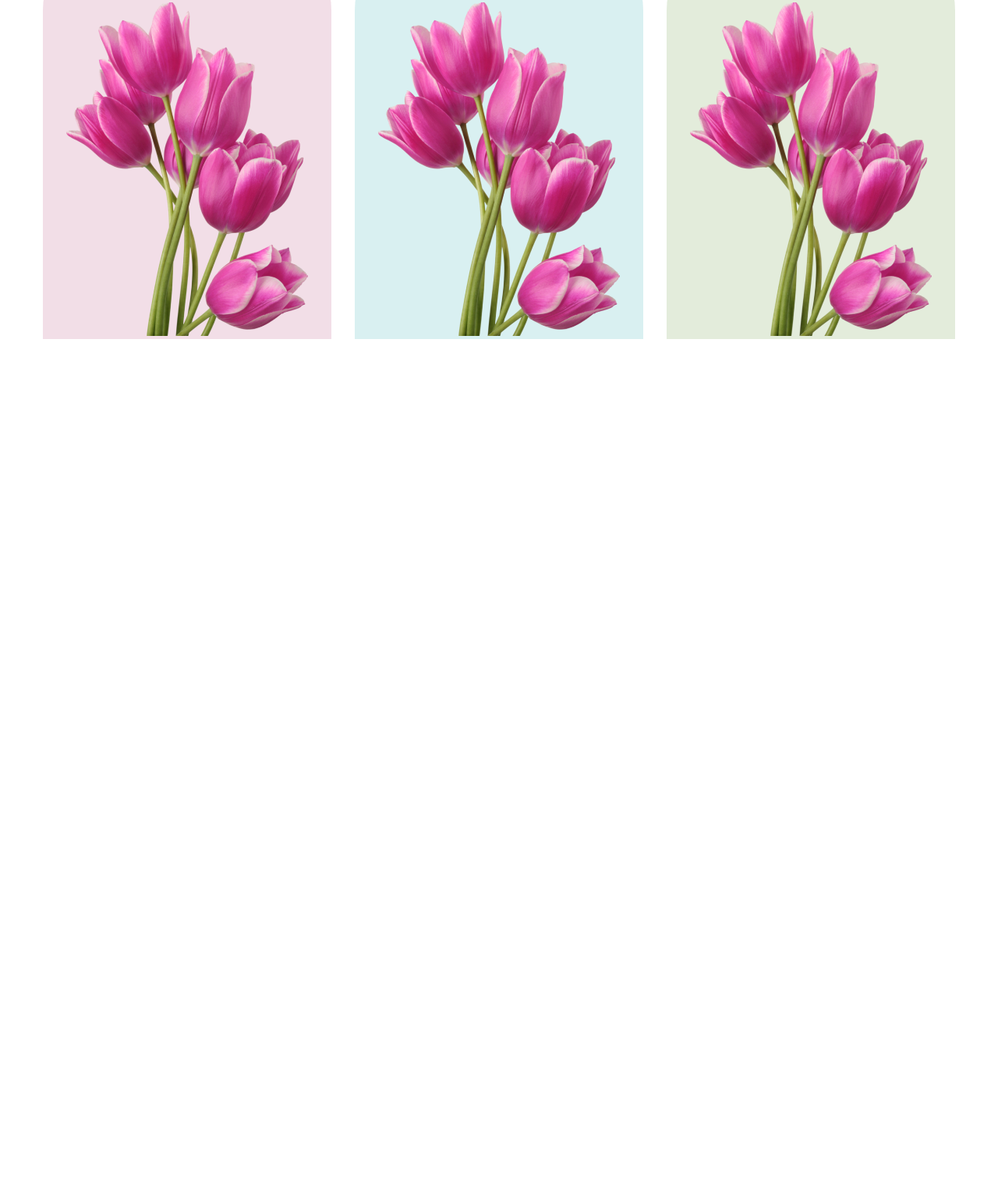
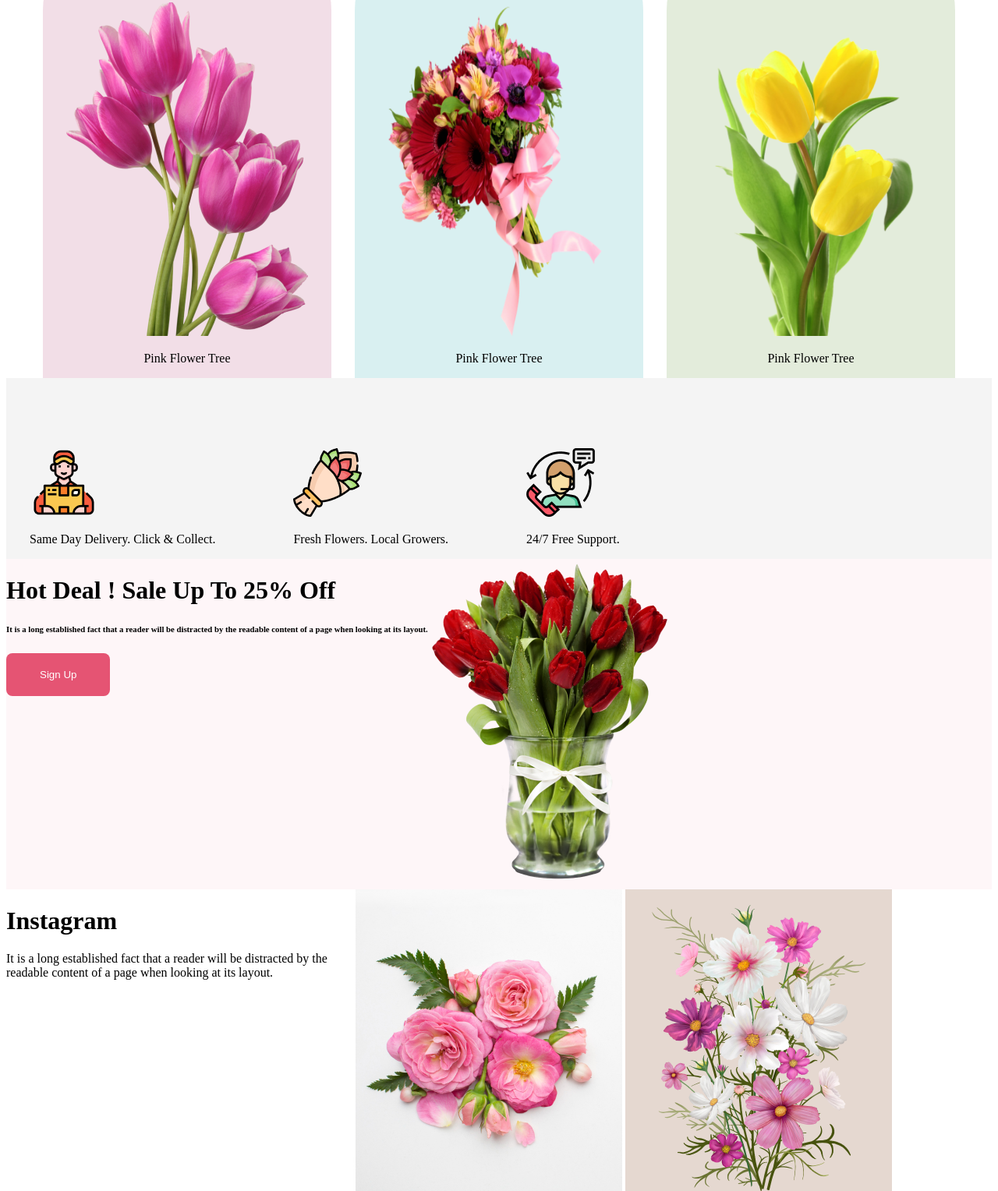
Before and after one commit to Tajuddin20424/flower-shop-assignment, a plain HTML site: page index.html in a window 1280 px wide. Shown: the part 738-2266 px from the top of the page at 78% size. Before the commit the page ends 1181 px from the top, so only its background shows below. Drawn offline with Linux system fonts and the light colour scheme.

Commit message:
added the CONTAINER ONE to CONTAINER SEVEN END

```diff
--- a/index.html
+++ b/index.html
@@ -35,24 +35,125 @@
 
 
     <!-- CONTAINER PART TWO START -->
-    <div class="conaitner-two">
+    <div class="container-two">
         <div>
             <h3>Our Featured Flowers</h3>
-            <p>It is a long established fact that a reader will be distracted by the readable content of a page when looking at its layout.</p>
+            <p>It is a long established fact that a reader will be distracted by the readable content of a page when
+                looking at its layout.</p>
         </div>
         <div class="cart-image">
             <div class="cart-one">
                 <img src="Flower Asset\pngwing 6.png" alt="">
+                <div>
+                    <p>Pink Flower Tree</p>
+                </div>
             </div>
             <div class="cart-two">
-                <img src="Flower Asset\pngwing 6.png" alt="">
+                <img src="Flower Asset/pngwing 5.png" alt="">
+                <div>
+                    <p>Pink Flower Tree</p>
+                </div>
             </div>
             <div class="cart-three">
-                <img src="Flower Asset\pngwing 6.png" alt="">
+                <img src="Flower Asset/pngwing 7.png" alt="">
+                <div>
+                    <p>Pink Flower Tree</p>
+                </div>
             </div>
         </div>
+        <!-- <div class="paragraph">
+            <p>Pink Flower Tree</p>
+            <p>Pink Flower Tree</p>
+            <p>Pink Flower Tree</p>
+        </div> -->
     </div>
     <!-- CONTAINER PART TWO END -->
+
+    <!-- CONTAINER PART THREE START -->
+    <div class="container-three">
+        <div>
+            <img src="Flower Asset/Group 57.png" alt="">
+            <p>Same Day Delivery. Click & Collect.</p>
+        </div>
+        <div>
+            <img src="Flower Asset/Group 58.png" alt="">
+            <p>Fresh Flowers. Local Growers.</p>
+        </div>
+        <div>
+            <img src="Flower Asset/Group 59.png" alt="">
+            <p>24/7 Free Support.</p>
+        </div>
+
+    </div>
+
+
+    <!-- CONTAINER PART THREE END -->
+
+    <!-- CONTAINER PART FOUR START  -->
+
+    <div class="container-four">
+        <div class="section-one">
+            <h1>Hot Deal ! Sale Up To 25% Off</h1>
+            <h6>It is a long established fact that a reader will be distracted by the readable content of a page when
+                looking at its layout.</h6>
+            <button class="btn">Sign Up</button>
+        </div>
+        <div class="section-two">
+            <img src="Flower Asset/pngwing 8.png" alt="">
+        </div>
+
+    </div>
+
+
+    <!-- CONTAINER PART FOUR END -->
+
+    <!-- CONTAINER PART FIVE START -->
+    <div class="container-five">
+        <div>
+            <h1>Instagram</h1>
+            <p>It is a long established fact that a reader will be distracted by the readable content of a page when
+                looking at its layout.</p>
+        </div>
+        <div>
+            <img src="Flower Asset/Flower 01.png" alt="">
+            <img src="Flower Asset/Rectangle 4.png" alt="">
+            <img src="Flower Asset/Rectangle 5.png" alt="">
+            <img src="Flower Asset/Rectangle 6.png" alt="">
+        </div>
+
+    </div>
+    <!-- CONTAINER PART FIVE END -->
+
+    <!-- CONTAINER PART SIX START -->
+    <div class="container-six">
+        <div>
+            <h1>Get The Latest Deals</h1>
+            <h6>$30 coupon for first shopping</h6>
+        </div>
+        <div>
+            <input placeholder="Enter your email here...." type="text" name="" id="">
+            <button class="btn">Subscribe</button>
+            <!-- <p style="background-image: url('Flower Asset/Rectangle 9.png');"></p> -->
+
+        </div>
+
+    </div>
+    <!-- CONTAINER PART SIX END -->
+
+    <!-- CONTAINER PART SEVEN START -->
+
+    <div class="container-seven">
+        <div class="text-clr">
+            <h1><span class="fnt-clr">Flower</span>Shop</h1>
+            <h4>It is a long established fact that a reader will be distracted by the readable content of a page when looking at its layout.</h4>
+            <h6>@2020-2023, FlowerShop.com. All rights reserved. </h6>
+        </div>
+
+    </div>
+
+
+    <!-- CONTAINER PART SEVEN END -->
+
 
 
 
--- a/styles/flowershop.css
+++ b/styles/flowershop.css
@@ -24,45 +24,110 @@
     border: none;
 
 }
-#cone-img img{
+
+#cone-img img {
     height: 500px;
 }
-#cone-img{
+
+#cone-img {
     height: 500px;
     margin: 0px;
 }
+
 /* container one end */
 
 /* container two start */
-.conaitner-two{
+.container-two {
     align-items: center;
     text-align: center;
-    display: flex ;
+    display: flex;
     flex-direction: column;
     gap: 50px;
     margin: 0px;
 }
-.cart-image{
+
+.cart-image {
     display: flex;
     gap: 30px;
 }
-.cart-image img{
+
+.cart-image img {
     height: 428px;
     width: 310px;
 }
-.cart-one{
+
+.cart-one {
     background-color: rgba(167, 33, 98, 0.15);
     padding: 90px 30px 0px 30px;
     border-radius: 100px 100px 0px 0px;
 }
-.cart-two{
+
+.cart-two {
     background-color: rgba(5, 151, 160, 0.15);
     padding: 90px 30px 0px 30px;
     border-radius: 100px 100px 0px 0px;
 }
-.cart-three{
+
+.cart-three {
     background-color: rgba(71, 125, 17, 0.15);
     padding: 90px 30px 0px 30px;
     border-radius: 100px 100px 0px 0px;
 }
+
+/* .paragraph {
+    display: flex;
+
+} */
+
 /* container two end */
+
+/* container three start */
+
+.container-three {
+    display: flex;
+    gap: 100px;
+    padding: 90px 30px 0px 30px;
+    background-color:  rgba(39, 39, 39, 0.05);
+    align-items: center;
+
+}
+
+/* container three end */
+
+/* container four start */
+
+.container-four{
+    display: flex;
+    background-color: rgba(229, 84, 115, 0.05);
+}
+
+
+/* container four end */
+
+/* container five start */
+.container-five{
+    display: flex;
+}
+
+/* container five end */
+
+/* container six start */
+.container-six{
+    background-image: url('Flower Asset/Rectangle 9.png');
+}
+/* container six end */
+
+/* container seven start */
+
+.container-seven{
+    text-align: center;
+    background-color: black;
+}
+.fnt-clr{
+    color: rgb(229, 84, 115);
+}
+.text-clr{
+    color: white;
+}
+
+/* container seven end */
```
